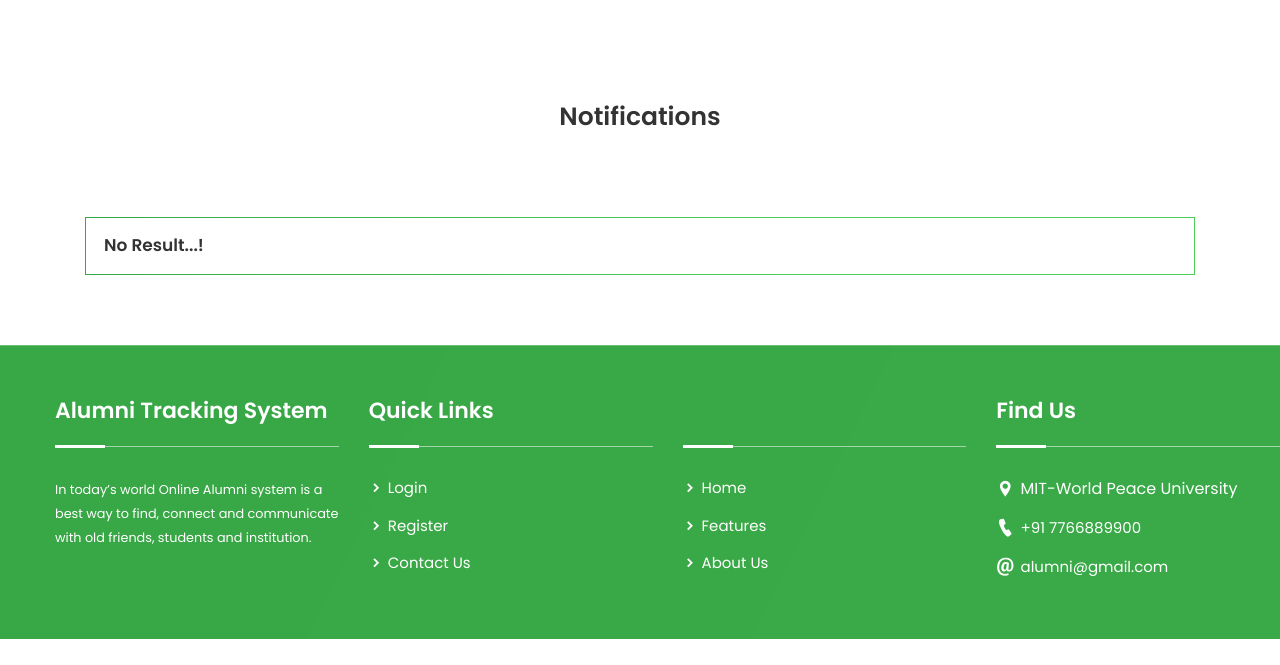
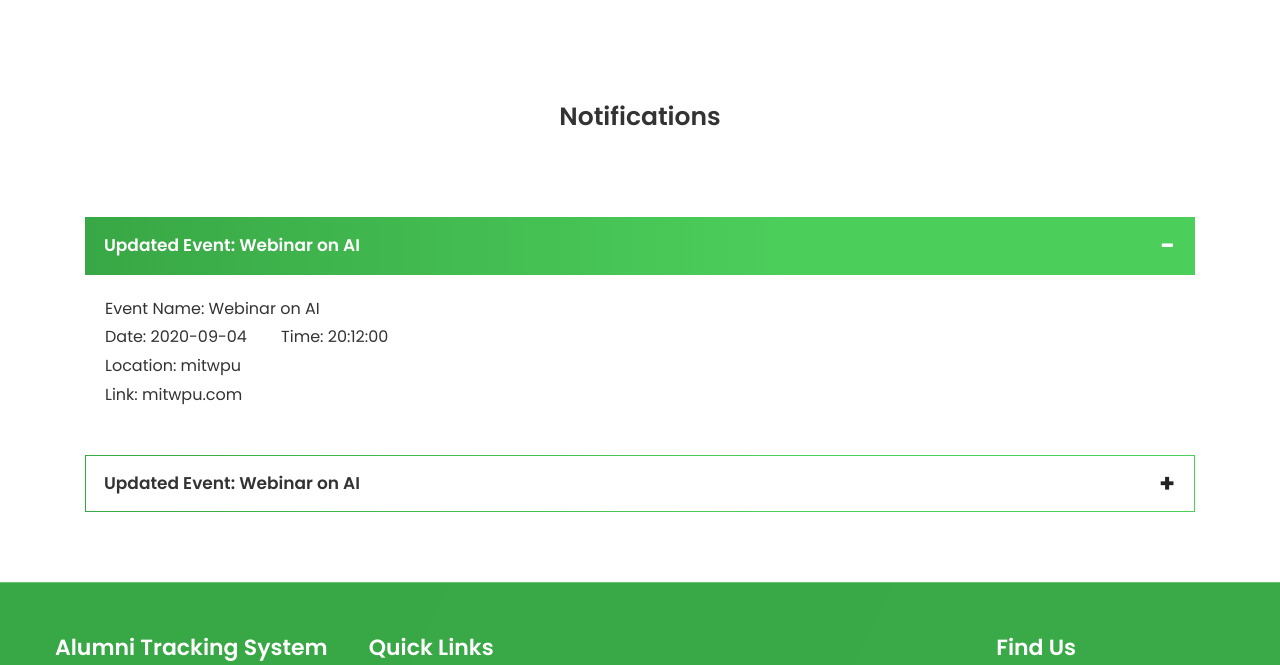
Before and after one commit to riyajain1997/OATS, a PHP site: page /notifications.php in a window 1280 px wide. Shown: the part 69-734 px from the top of the page. Before the commit the page ends 708 px from the top, so only its background shows below. Run offline with PHP 8.4, Linux system fonts and the light colour scheme; the visitor is signed in with stand-in values (Sample User, id 1); data comes from the database, SQL or seed files in the repository; data that the repository does not hold is empty; some libraries are stand-ins or nearby versions.

Commit message:
notification.php-table name changed(db-tbl)

```diff
--- a/notifications.php
+++ b/notifications.php
@@ -22,7 +22,7 @@
                         <div class="faq-item">
                             <ul class="accordion">
                             <?php
-                                $sel="SELECT e.Ename,e.Edate,e.Etime,e.Location,e.Elink,n.UpdatedDate from dbnotification AS n,tblevent AS e WHERE e.Eid=n.Eid AND e.IsAccepted=1";
+                                $sel="SELECT e.Ename,e.Edate,e.Etime,e.Location,e.Elink,n.UpdatedDate from tblnotification AS n,tblevent AS e WHERE e.Eid=n.Eid AND e.IsAccepted=1";
                                 $res=mysqli_query($con,$sel);
 
                                 if($res->num_rows>0)
```
